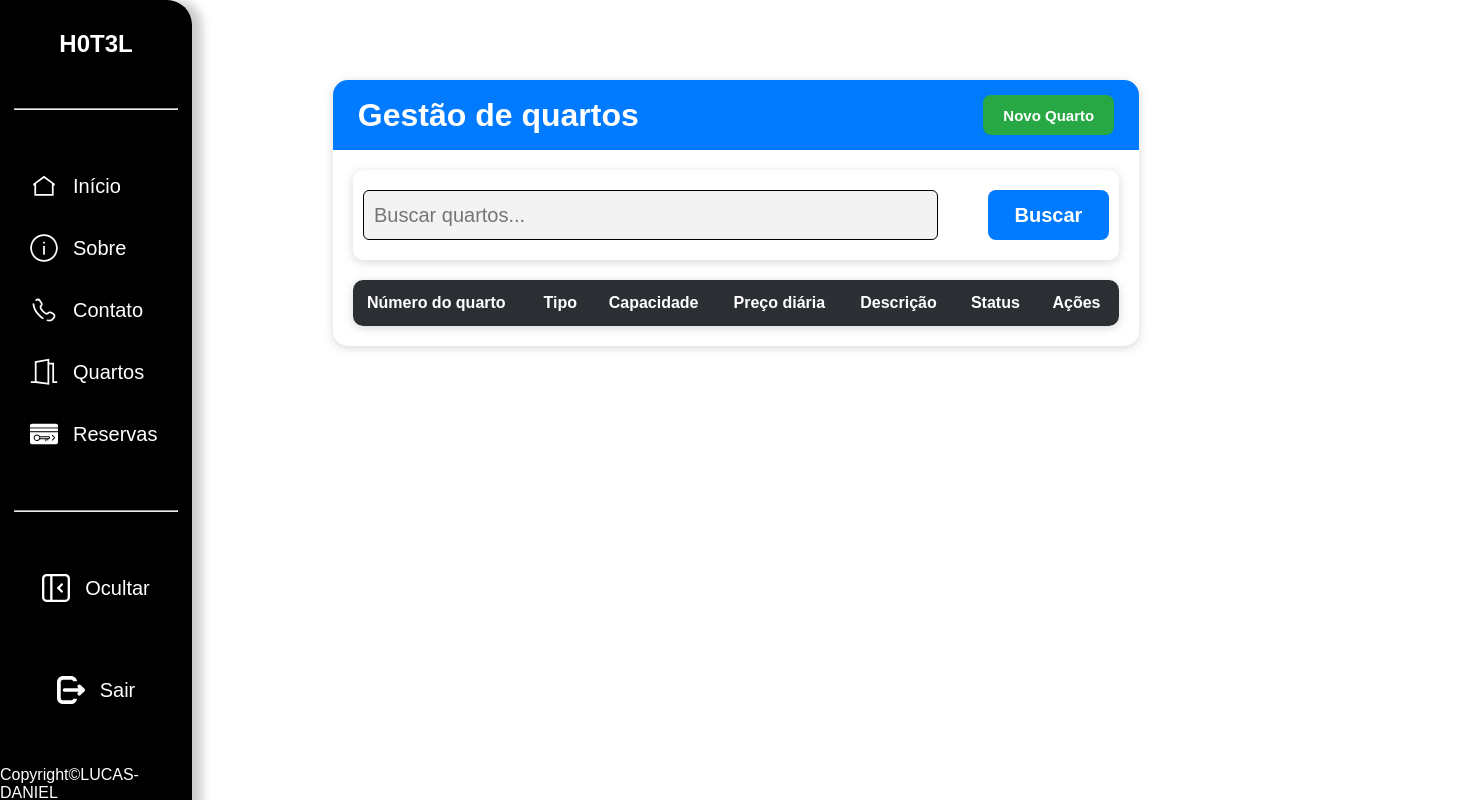
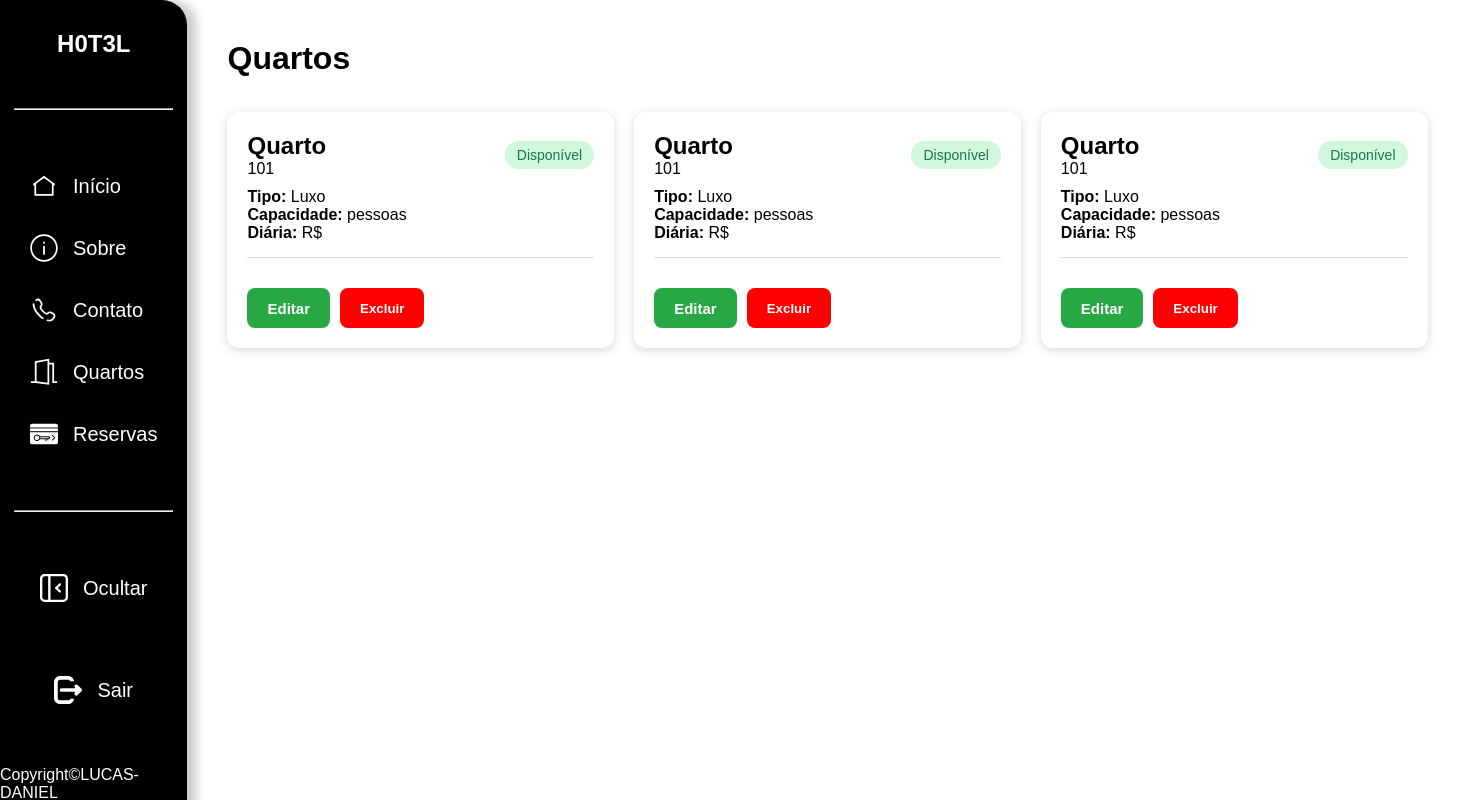
Before and after one commit to luc4s-23/Gerenciamento-de-hotel-, a React (Create React App) app in the folder Front/front-hoteis/: page /Quarto in a window 1280 px wide. Shown: the top 800 px of the page, 1467 px wide, since content can reach past the window. Built offline with nearby package versions, Linux system fonts and the light colour scheme.

Commit message:
nova interface para gestão e visualização de quartos

```diff
--- a/Front/front-hoteis/src/Components/Card/Card.css
+++ b/Front/front-hoteis/src/Components/Card/Card.css
@@ -1,10 +1,84 @@
-.card-hotel {
-    background-color: rgb(241, 241, 241);
-    width: 150px;
-    height: 150px;
-    border: 1px solid black;
+.main-card {
+    background-color: rgb(238, 235, 235);
+    border: 1px solid;
+    align-items: center;
+    justify-content: center;
     border-radius: 15px;
-    padding: 10px;
+    display: flex;
+    width: 500px;
+    height: 170px;
+    padding: 15px;
+
+}
+
+.hero-card {
     display: flex;
     flex-direction: column;
+    gap: 10px;
 }
+
+.cabecalho {
+    display: flex;
+    justify-content: space-between;
+    align-items: center;
+    gap: 162px;
+}
+
+.status {
+    background-color: rgb(36, 173, 36);
+    color: white;
+    font-size: 20px;
+    padding: 5px;
+    border-radius: 20px;
+}
+
+.hr {
+    width: 100%;
+}
+
+/*===================================*/
+
+.card-quarto {
+    background-color: white;
+    width: 500px;
+    border-radius: 12px;
+    box-shadow: 0px 2px 10px rgba(124, 124, 124, 0.3);
+    padding: 20px;
+    cursor: pointer;
+    transition: 0.3s ease;
+}
+
+.card-quarto:hover {
+    transform: translateY(-2px);
+    box-shadow: 0 6px 14px rgba(0, 0, 0, 0.12);
+}
+
+.card-topo {
+    display: flex;
+    justify-content: space-between;
+    align-items: center;
+}
+
+.card-resumo {
+    margin-top: 10px;
+}
+
+.card-detalhes {
+    margin-top: 15px;
+    padding-top: 15px;
+    border-top: 1px solid #ddd;
+}
+
+.card-acoes {
+    display: flex;
+    gap: 10px;
+    margin-top: 15px;
+}
+
+.status {
+    background-color: #d1f7dc;
+    color: #18794e;
+    padding: 6px 12px;
+    border-radius: 20px;
+    font-size: 14px;
+}
--- a/Front/front-hoteis/src/Components/Card/Card.js
+++ /dev/null
@@ -1,11 +0,0 @@
-import './Card.css';
-
-function Card() {
-    return (
-        <div className="card-hotel">
-            <h1>Titulo de teste</h1>
-            <p>Diária: R$ 25,00</p>
-        </div>
-    );
-}
-export default Card;
--- /dev/null
+++ b/Front/front-hoteis/src/Components/Card/CardResumo.js
@@ -0,0 +1,28 @@
+import './Card.css';
+import Botao from '../Botao/Botao';
+
+function Card() {
+    return (
+        <div className='card-quarto'>
+            <div className='card-topo'>
+                <p><h2>Quarto </h2> 101</p>
+                <span className='status'>Disponível</span>
+            </div>
+
+            <div className='card-resumo'>
+                <p><strong>Tipo:</strong> Luxo</p>
+                <p><strong>Capacidade:</strong>  pessoas</p>
+                <p><strong>Diária:</strong> R$ </p>
+            </div>
+
+
+            <div className='card-detalhes'>
+                <div className='card-acoes'>
+                    <Botao className="botao-editar" classe="verde" children="Editar" />
+                    <Botao className="botao-editar" classe="vermelho" children="Excluir" />
+                </div>
+            </div>
+        </div>
+    );
+}
+export default Card;
--- a/Front/front-hoteis/src/paginas/Home/Home.css
+++ b/Front/front-hoteis/src/paginas/Home/Home.css
@@ -1,9 +1,8 @@
 .hero-home{
     border: 5px solid black;
-    display: flex;
-    flex-direction: column;
     justify-content: space-between;
     padding: 5px;
+    height: 500px;
 }
 
 .main-container{
--- a/Front/front-hoteis/src/paginas/Home/Home.js
+++ b/Front/front-hoteis/src/paginas/Home/Home.js
@@ -1,5 +1,5 @@
 import './Home.css';
-import CardHotel from '../../Components/Card/Card';
+import CardHotel from '../../Components/Card/CardResumo';
 
 function Home() {
     return (
--- a/Front/front-hoteis/src/paginas/Quartos/Quarto.css
+++ b/Front/front-hoteis/src/paginas/Quartos/Quarto.css
@@ -1,7 +1,19 @@
+.main-quarto{
+    display: flex;
+    flex-direction: column;
+    gap: 35px;
+}
+.cards-quartos{
+    display: flex;
+    flex-direction: row;
+    gap: 20px;
+}
+
+/*
 .quarto-container {
     display: flex;
     flex-direction: column;
-    /* centraliza conteúdo horizontalmente */
+    centraliza conteúdo horizontalmente
     align-items: center;
     width: 80%;
     margin: 40px auto;
@@ -39,14 +51,14 @@
 
 .tabela-dark{
     width:100%;
-    border-collapse:collapse; /* IMPORTANTE */
+    border-collapse:collapse;  IMPORTANTE
     border-spacing:0;
     color:#000000;
     border-radius:10px 10px 10px 10px;
     overflow:hidden;
 }
 
-/* cabeçalho */
+ cabeçalho
 .tabela-dark thead {
     background-color: #2b2f33;
     color: white;
@@ -63,18 +75,18 @@
     font-weight: 600;
 }
 
-/* linhas */
+ linhas
 .tabela-dark td {
     padding: 14px;
 }
 
-/* separação entre linhas */
+ separação entre linhas
 .tabela-dark tbody tr {
     border-top: 1px solid #3b3f45;
 }
 
-/* hover */
+hover
 .tabela-dark tbody tr:hover {
     background-color: #2a2e33;
     color: white;
-}
+} */
--- a/Front/front-hoteis/src/paginas/Quartos/Quarto.js
+++ b/Front/front-hoteis/src/paginas/Quartos/Quarto.js
@@ -1,43 +1,55 @@
 import "./Quarto.css";
-import BarraPesquisa from "../../Components/BarraPesquisa/BarraPesquisa";
-import Botao from "../../Components/Botao/Botao";
+import Card from '../../Components/Card/CardResumo';
 
 function Quarto() {
   return (
-    <main className="quarto-container">
-      <header className="head-quartos">
-        <h1 className="titulo-pag">Gestão de quartos</h1>
-
-        <Botao
-          className="botao-novo-quarto"
-          classe="verde"
-          children={"Novo Quarto"}
-        />
-      </header>
-
-      <section className="hero-quarto">
-        <BarraPesquisa Tplaceholder={"Buscar quartos..."} />
-
-        <div className="tabela-quartos">
-          <table class="tabela-dark">
-            <thead>
-              <tr>
-                <th>Número do quarto</th>
-                <th>Tipo</th>
-                <th>Capacidade</th>
-                <th>Preço diária</th>
-                <th>Descrição</th>
-                <th>Status</th>
-                <th>Ações</th>
-              </tr>
-            </thead>
-
-            <tbody></tbody>
-          </table>
-        </div>
+    <main className="main-quarto">
+      <h1>Quartos</h1>
+      <section className="cards-quartos">
+        <Card />
+        <Card />
+        <Card />
       </section>
     </main>
   );
 }
 
+// function Quarto() {
+//   return (
+//     <main className="quarto-container">
+//       <header className="head-quartos">
+//         <h1 className="titulo-pag">Gestão de quartos</h1>
+
+//         <Botao
+//           className="botao-novo-quarto"
+//           classe="verde"
+//           children={"Novo Quarto"}
+//         />
+//       </header>
+
+//       <section className="hero-quarto">
+//         <BarraPesquisa Tplaceholder={"Buscar quartos..."} />
+
+//         <div className="tabela-quartos">
+//           <table class="tabela-dark">
+//             <thead>
+//               <tr>
+//                 <th>Número do quarto</th>
+//                 <th>Tipo</th>
+//                 <th>Capacidade</th>
+//                 <th>Preço diária</th>
+//                 <th>Descrição</th>
+//                 <th>Status</th>
+//                 <th>Ações</th>
+//               </tr>
+//             </thead>
+
+//             <tbody></tbody>
+//           </table>
+//         </div>
+//       </section>
+//     </main>
+//   );
+// }
+
 export default Quarto;
```
Also changed, not shown: Front/front-hoteis/src/Components/Card/CardDetalhes.js (added), 8 other files (tests, documents, lock files or other folders).
